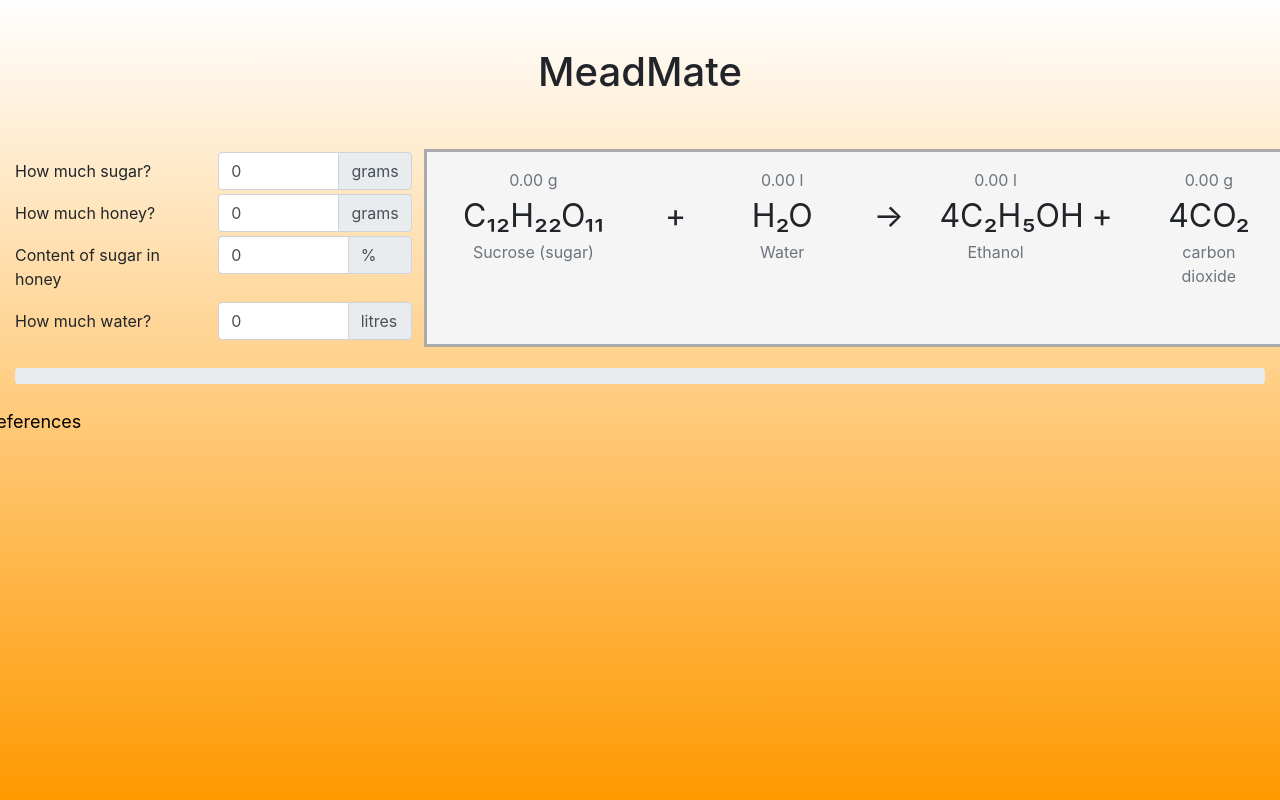
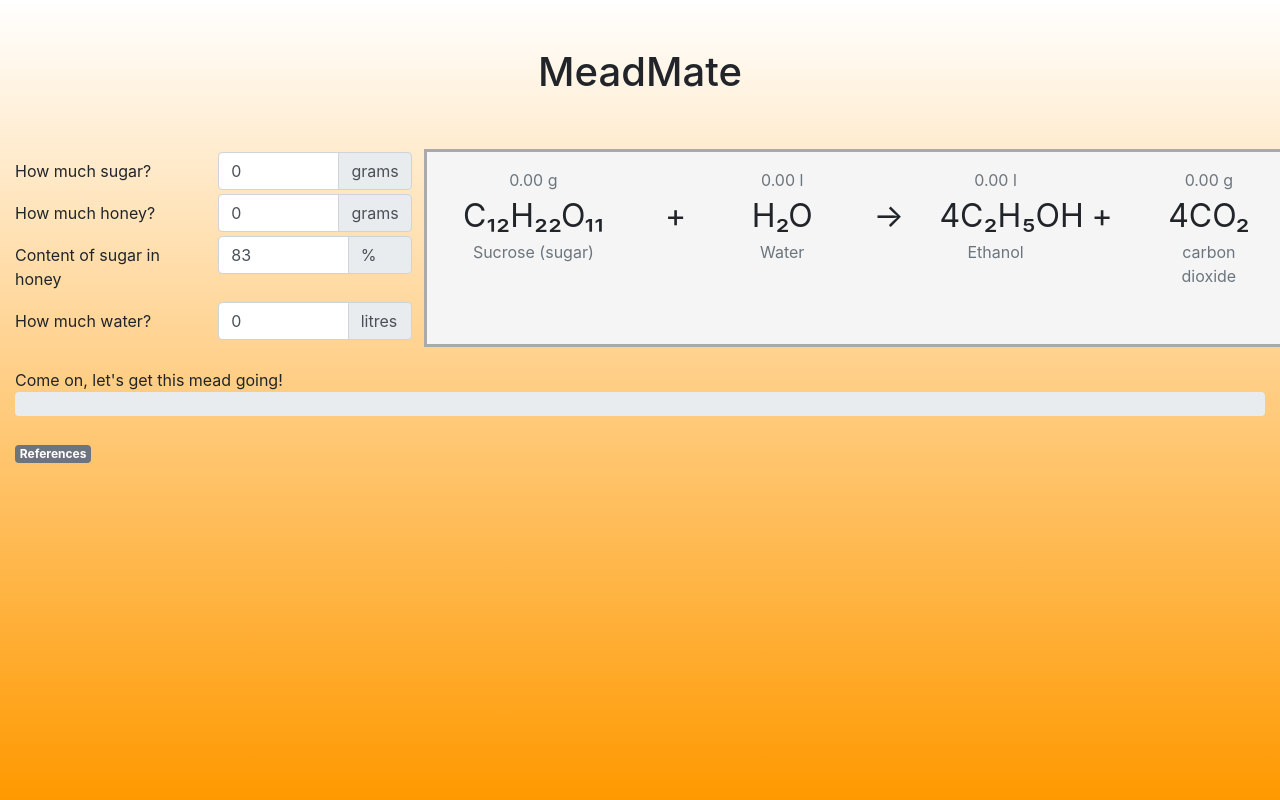
Before and after one commit to kalaksi/meadmate, a React (Create React App) app: page / in a window 1280 px wide. Built offline with nearby package versions, Linux system fonts and the light colour scheme.

Commit message:
Refactor state calculation

```diff
--- a/src/App.js
+++ b/src/App.js
@@ -8,24 +8,16 @@ export default class App extends React.Component {
   constructor(props) {
     super(props);
     this.state = {
-      equation: {
-        water: "0.00",
-        sucrose: "0.00",
-        ethanol: "0.00",
-        carbon_dioxide: "0.00",
-      },
       parameters: {
         sugar: "0",
         honey: "0",
-        honeycontent: "0",
+        honeycontent: "83",
         water: "0",
       },
-      result: {
-        message: '',
-        status: 'success',
-        percentage: 0,
-      },
     };
+
+    // Fill in the rest of the state ("result" and "equation") using the parameter fields.
+    this.state = this.calculateFullState(this.state.parameters);
 
     this.handleChange = this.handleChange.bind(this);
   }
@@ -61,29 +53,32 @@ export default class App extends React.Component {
   }
 
   handleChange(event) {
-    let newState = { ...this.state }
+    let newParameters = { ...this.state.parameters };
+    // Invalid new values are replaced with zero
+    newParameters[event.target.id] = parseInt(event.target.value) || 0;
+    this.setState(this.calculateFullState(newParameters));
+  }
 
-    // Invalid new values are replaced with zero
-    newState["parameters"][event.target.id] = parseInt(event.target.value) || 0;
+  calculateFullState = (parameters) => {
+    let newState = {
+      parameters: parameters,
+    };
 
     // Calculate the equation fields
-    let all_sucrose = this.state.parameters.sugar + (this.state.parameters.honey * this.state.parameters.honeycontent);
+    let all_sucrose = this.state.parameters.sugar + (this.state.parameters.honey * (this.state.parameters.honeycontent / 100) );
     let result = ferment(all_sucrose, this.state.parameters.water);
-    newState.equation.water = result.consumed.water.toFixed(2);
-    newState.equation.sucrose = result.consumed.sucrose.toFixed(2);
-    newState.equation.ethanol = result.product.ethanol_l.toFixed(2);
-    newState.equation.carbon_dioxide = result.product.carbon_dioxide.toFixed(2);
+    newState.equation = {
+      water: result.consumed.water.toFixed(2),
+      sucrose: result.consumed.sucrose.toFixed(2),
+      ethanol: result.product.ethanol_l.toFixed(2),
+      carbon_dioxide: result.product.carbon_dioxide.toFixed(2),
+    };
 
     // Rate the mead
-    let rating = rate_my_mead(
-      parseFloat(result.product.ethanol_l),
-      // Water left after the process
-      (parseFloat(newState.parameters.water) - result.consumed.water)
-    );
-    newState.result = {...rating }
+    // Leaves out water consumed in the process.
+    newState.result = rate_my_mead(parseFloat(result.product.ethanol_l), (parseFloat(newState.parameters.water) - result.consumed.water));
     newState.result.percentage = newState.result.percentage.toFixed(1);
-
-    this.setState(newState);
+    return newState;
   }
 }
 
@@ -105,7 +100,7 @@ class ResultBox extends React.Component {
         <div>
           {this.props.message}
         </div>
-        <div className="progress">
+        <div className="progress" style={{height: "2.0em"}}>
           <div className={"progress-bar bg-"+this.props.status} role="progressbar" style={barStyle}>
             {this.props.percentage}%
           </div>
@@ -117,22 +112,15 @@ class ResultBox extends React.Component {
 
 class References extends React.Component {
   render() {
-    let glyphiconClass = "glyphicon-menu-down";
     return (
-      <div>
-        <div className="row">
-          <a data-toggle="collapse" href="#reference-list" aria-expanded="false" aria-controls="reference-list">
-            <span className={"glyphicon " + glyphiconClass}></span>
+      <div className="col-12">
+          <a className="badge badge-secondary" data-toggle="collapse" href="#reference-list" aria-expanded="false" aria-controls="reference-list">
             References
           </a>
-        </div>
-        <div id="reference-list" className="row collapse">
-          <div>
-            [1] http://www.chegg.com/homework-help/a-small-scale-approach-to-organic-laboratory-techniques-3rd-edition-chapter-16-solutions-9781111789411 <br />
-            [2] http://prosessitekniikka.kpedu.fi/doc-html/alkoholi.html <br />
-            [3] http://periodic.lanl.gov/index.shtml
+          <div id="reference-list" className="card card-body collapse p-3">
+            • http://www.chegg.com/homework-help/a-small-scale-approach-to-organic-laboratory-techniques-3rd-edition-chapter-16-solutions-9781111789411 <br />
+            • http://periodic.lanl.gov/index.shtml
           </div>
-        </div>
 
       </div>
     );
--- a/src/ferment.js
+++ b/src/ferment.js
@@ -56,12 +56,14 @@ export function rate_my_mead(ethanol_amount, water_amount) {
 
     let responses = {
         'amount': {
-            '0': 'Barely a crappy ' + litres.toFixed(1) + ' litres',
+            '0': "Come on, let's get this mead going!",
+            '0.01': 'Barely a crappy ' + litres.toFixed(1) + ' litres',
             '2': litres.toFixed(1) + ' litres',
             '30': 'A crazy ' + litres.toFixed(1) + ' litres',
         },
         'percentage': {
-            '0': 'lame and watery mead with only ' + percentage.toFixed(1) + ' % of alcohol',
+            '0': '',
+            '0.1': 'lame and watery mead with only ' + percentage.toFixed(1) + ' % of alcohol',
             '2': 'awesome and sweet mead with ' + percentage.toFixed(1) + ' % of alcohol',
             '9': 'pretty strong but fine mead with ' + percentage.toFixed(1) + ' % of alcohol',
             '15': 'mead-booze with ' + percentage.toFixed(1) + ' % of alcohol and DEAD YEAST',
@@ -75,8 +77,7 @@ export function rate_my_mead(ethanol_amount, water_amount) {
     }
 
     return {
-        'message': select_response(litres, responses.amount) +
-                   ' of ' + select_response(percentage, responses.percentage),
+        'message': [select_response(litres, responses.amount), select_response(percentage, responses.percentage)].join(' '),
         'status': select_response(percentage, responses.status),
         'percentage': percentage,
     };
--- a/src/index.css
+++ b/src/index.css
@@ -11,9 +11,3 @@ html, body {
 #result span {
     font-size: large;
 }
-
-#references a {
-    color: black;
-    text-decoration: none;
-    font-size: large;
-}
```
